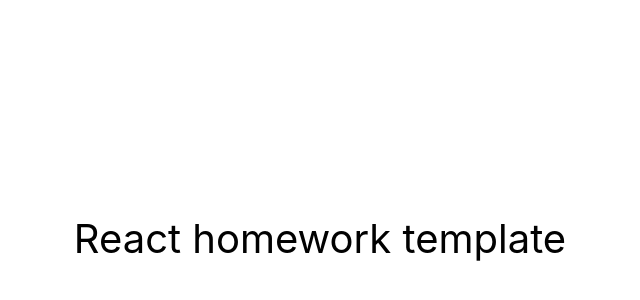
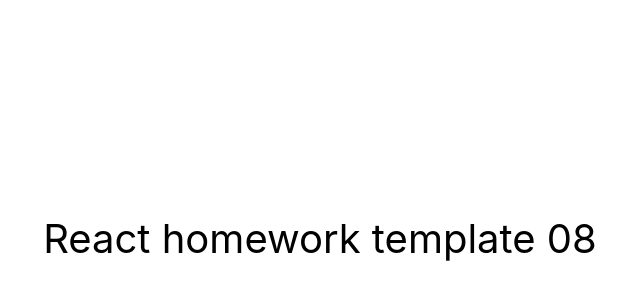
Before and after one commit to martakoss27/goit-react-hw-08-phonebook, a React (Create React App) app: page / in a window 1280 px wide. Shown: the part 162-462 px from the top of the page, without its empty margins (320-960 px from the left). Built offline with nearby package versions, Linux system fonts and the light colour scheme.

Commit message:
checking 1

```diff
--- a/src/components/App.jsx
+++ b/src/components/App.jsx
@@ -7,10 +7,10 @@ export const App = () => {
         justifyContent: 'center',
         alignItems: 'center',
         fontSize: 40,
-        color: '#010101'
+        color: '#010101',
       }}
     >
-      React homework template
+      React homework template 08
     </div>
   );
 };
```
